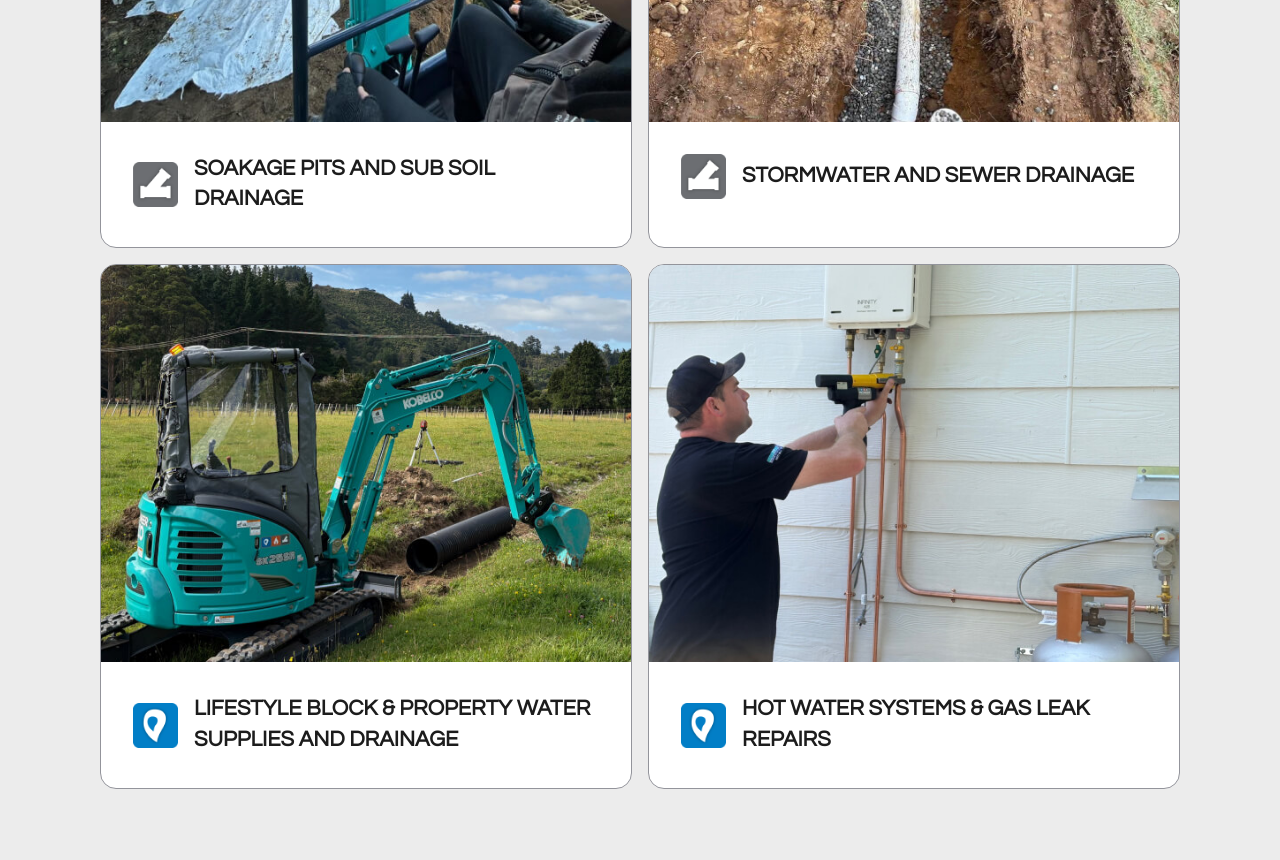
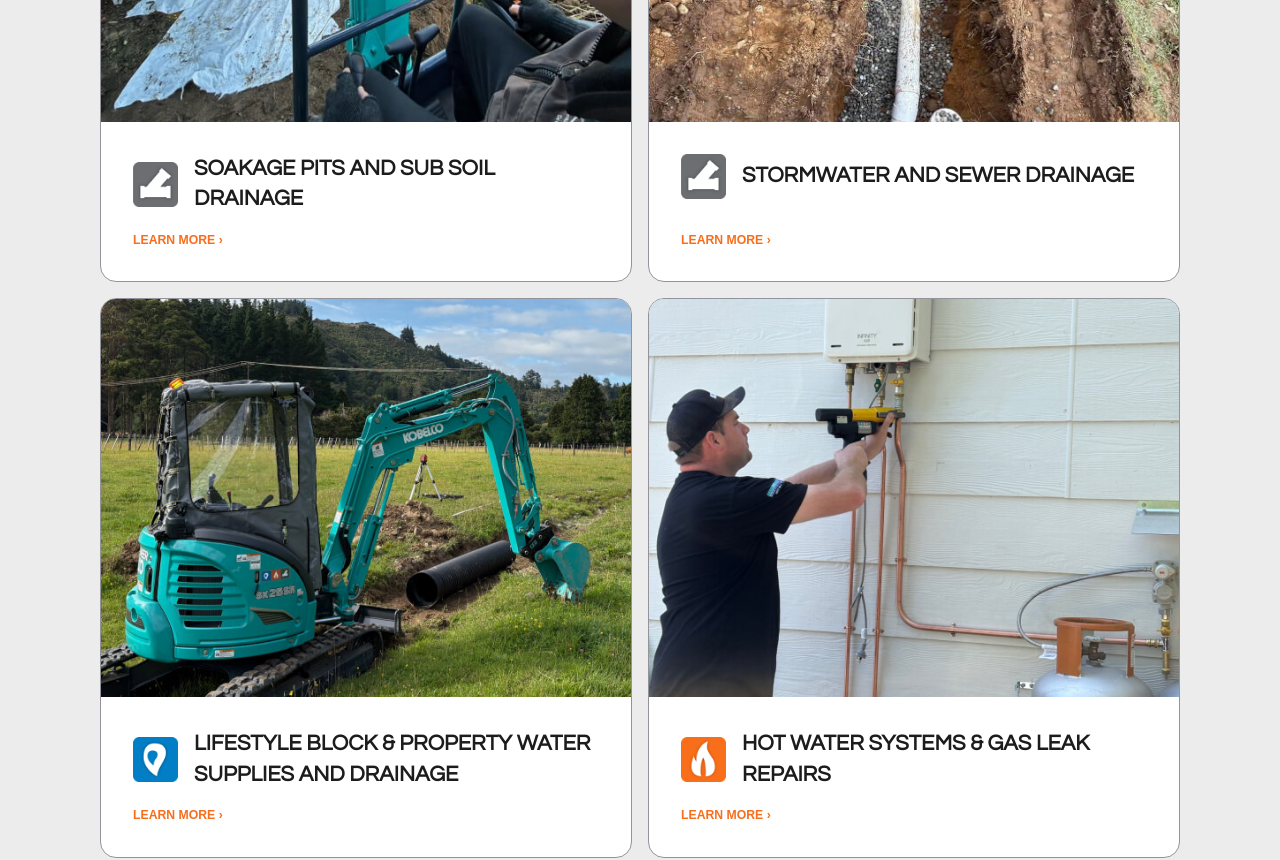
Before and after one commit to powerplant-design/pioneer, an Eleventy site: page src/about.njk in a window 1280 px wide. Shown: the part 3320-4180 px from the top of the page. Built offline with nearby package versions, Linux system fonts and the light colour scheme; Eleventy itself is replaced by a stand-in of ours; files that its build step writes are made by us from their sources; files whose address does not match are found by name; a web font is replaced by a local one.

Commit message:
update: area page images, about page specialties, review count
- Update area page images: lower-hutt to pioneer-area-lower-hutt.jpg, upper-hutt to pioneer-area-upper-hutt.jpg
- Update about page specialty cards to match homepage (use specialty.icon, add learn more links)
- Update Google reviews count to 63

```diff
--- a/src/_data/areas.json
+++ b/src/_data/areas.json
@@ -51,7 +51,7 @@
                 "a": "For drainage and soak pit work, yes, soil and access matter. For hot water cylinder replacements we can usually quote from a couple of quick questions and photos. Either way, quotes are fixed, not estimates."
             }
         ],
-        "image": "/img/specialise-soak-pits.jpg",
+        "image": "/img/pioneer-area-upper-hutt.jpg",
         "imageAlt": "Soak pit installation in Upper Hutt by Pioneer PGD",
         "type": "drainlaying"
     },
@@ -102,7 +102,7 @@
                 "a": "Constantly. Petone's century-old villas and the Eastern bays have original galvanised and earthenware drains that crack and invite tree roots. Drain CCTV, repairs and hot water upgrades are our most common jobs there."
             }
         ],
-        "image": "/img/pioneer-area-lowerhutt.jpg",
+        "image": "/img/pioneer-area-lower-hutt.jpg",
         "imageAlt": "Plumbing services in Lower Hutt by Pioneer PGD",
         "type": "plumbing"
     },
--- a/src/_data/reviews.json
+++ b/src/_data/reviews.json
@@ -1,6 +1,6 @@
 {
     "google": {
-        "count": 60,
+        "count": 63,
         "rating": "5.0",
         "url": "https://maps.app.goo.gl/KY2k2oL1HLFBE1S46"
     },
--- a/src/about.njk
+++ b/src/about.njk
@@ -61,7 +61,7 @@ description: Certifying plumber, gasfitter and drainlayer in Upper Hutt, the loc
                         <p>
                             We're also fully registered with the Board, you can verify our
                             licences at any time. It's the difference between a tradesman and
-                            a certified professional, and it's non-negotiable for us. Search for Aidan Hullet by name on the <a href="https://www2.pgdb.co.nz/public-register" target="_blank" rel="noopener">Public Register</a> to see for yourself.
+                            a certified professional, and it's non-negotiable for us. Search for Aidan Hullett by name on the <a href="https://www2.pgdb.co.nz/public-register" target="_blank" rel="noopener">Public Register</a> to see for yourself.
                         </p>
                     </div>
                     {% image "/src/img/pioneer-certifying-icons.png", "Certified Plumbing, Gasfitting and Drainlaying badges", [200, 400], "400px", "cert-layout--logo" %}
@@ -99,13 +99,14 @@ description: Certifying plumber, gasfitter and drainlayer in Upper Hutt, the loc
                     {% endif %}
                     <a href="{{ sUrl }}" class="home-card home-card--specialty">
                         <div class="home-card--img">
-                            <img src="{{ s.specialty.image }}" alt="{{ s.specialty.imageAlt }}" />
+                            {% image s.specialty.image, s.specialty.imageAlt, [400, 800], "(min-width: 800px) 800px, 400px" %}
                         </div>
                         <div class="home-card--body">
                             <div class="home-card--header">
-                                <img class="home-card--icon" src="{{ s.icon }}" alt="{{ s.iconAlt }}" />
+                                <img class="home-card--icon" src="{{ s.specialty.icon }}" alt="{{ s.specialty.iconAlt }}" />
                                 <h3>{{ s.specialty.heading | safe }}</h3>
                             </div>
+                            <span class="home-card--link">Learn more ›</span>
                         </div>
                     </a>
                     {% endif %}
```
Also changed, not shown: src/img/pioneer-area-lower-hutt.jpg (added), src/img/pioneer-area-upper-hutt.jpg (added).
